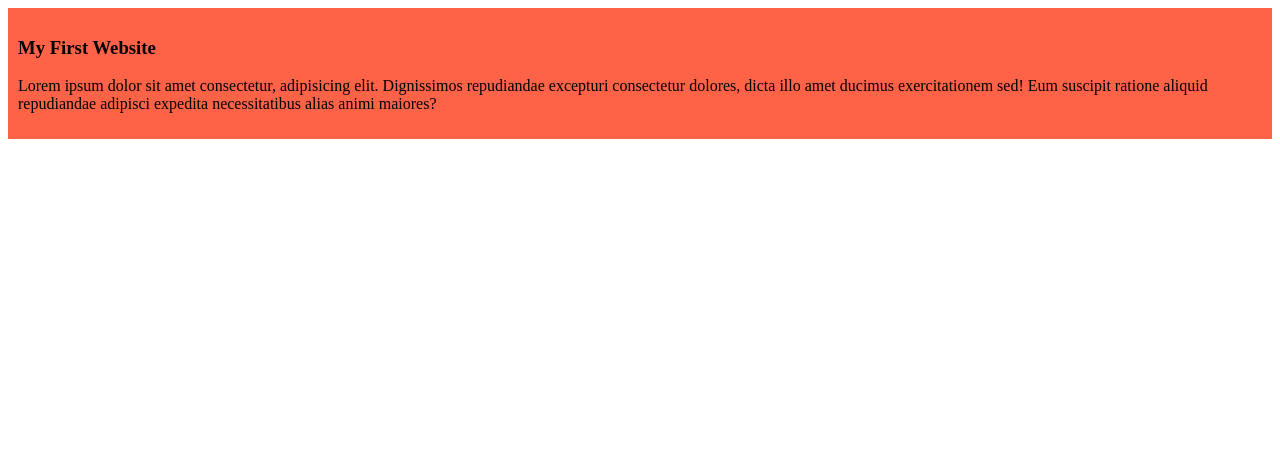
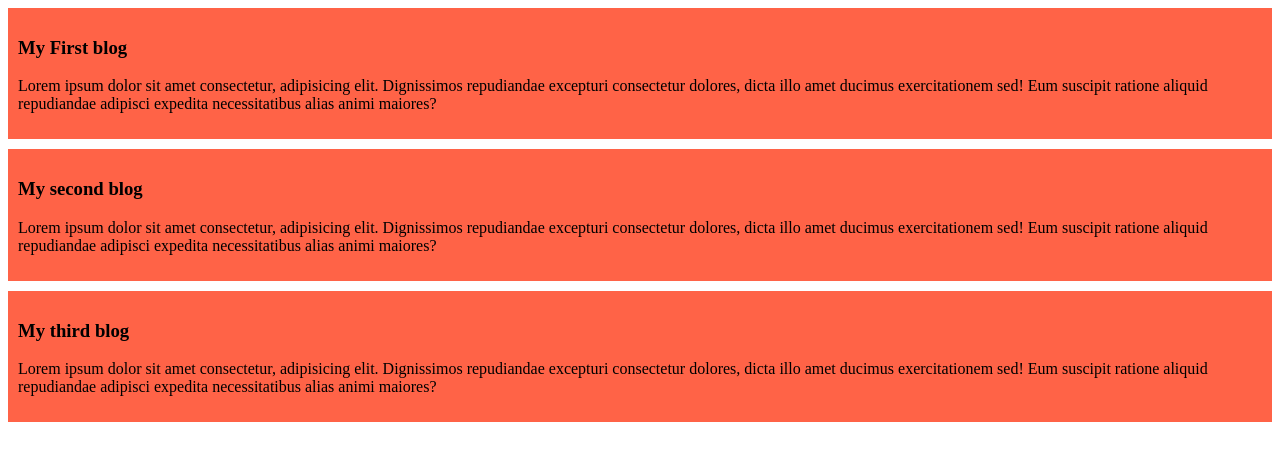
Before and after one commit to mdsaifujjaman/my-simple-website, a plain HTML site: page index.html in a window 1280 px wide. Drawn offline with Linux system fonts and the light colour scheme.

Commit message:
added the second and the third blog

```diff
--- a/index.html
+++ b/index.html
@@ -8,7 +8,15 @@
 </head>
 <body>
     <div>
-        <h3>My First Website</h3>
+        <h3>My First blog</h3>
+        <p>Lorem ipsum dolor sit amet consectetur, adipisicing elit. Dignissimos repudiandae excepturi consectetur dolores, dicta illo amet ducimus exercitationem sed! Eum suscipit ratione aliquid repudiandae adipisci expedita necessitatibus alias animi maiores?</p>
+    </div>
+    <div>
+        <h3>My second blog</h3>
+        <p>Lorem ipsum dolor sit amet consectetur, adipisicing elit. Dignissimos repudiandae excepturi consectetur dolores, dicta illo amet ducimus exercitationem sed! Eum suscipit ratione aliquid repudiandae adipisci expedita necessitatibus alias animi maiores?</p>
+    </div>
+    <div>
+        <h3>My third blog</h3>
         <p>Lorem ipsum dolor sit amet consectetur, adipisicing elit. Dignissimos repudiandae excepturi consectetur dolores, dicta illo amet ducimus exercitationem sed! Eum suscipit ratione aliquid repudiandae adipisci expedita necessitatibus alias animi maiores?</p>
     </div>
 </body>
--- a/styles/blog.css
+++ b/styles/blog.css
@@ -1,4 +1,5 @@
 div{
     background-color: tomato;
     padding: 10px;
+    margin-bottom: 10px;
 }
```
